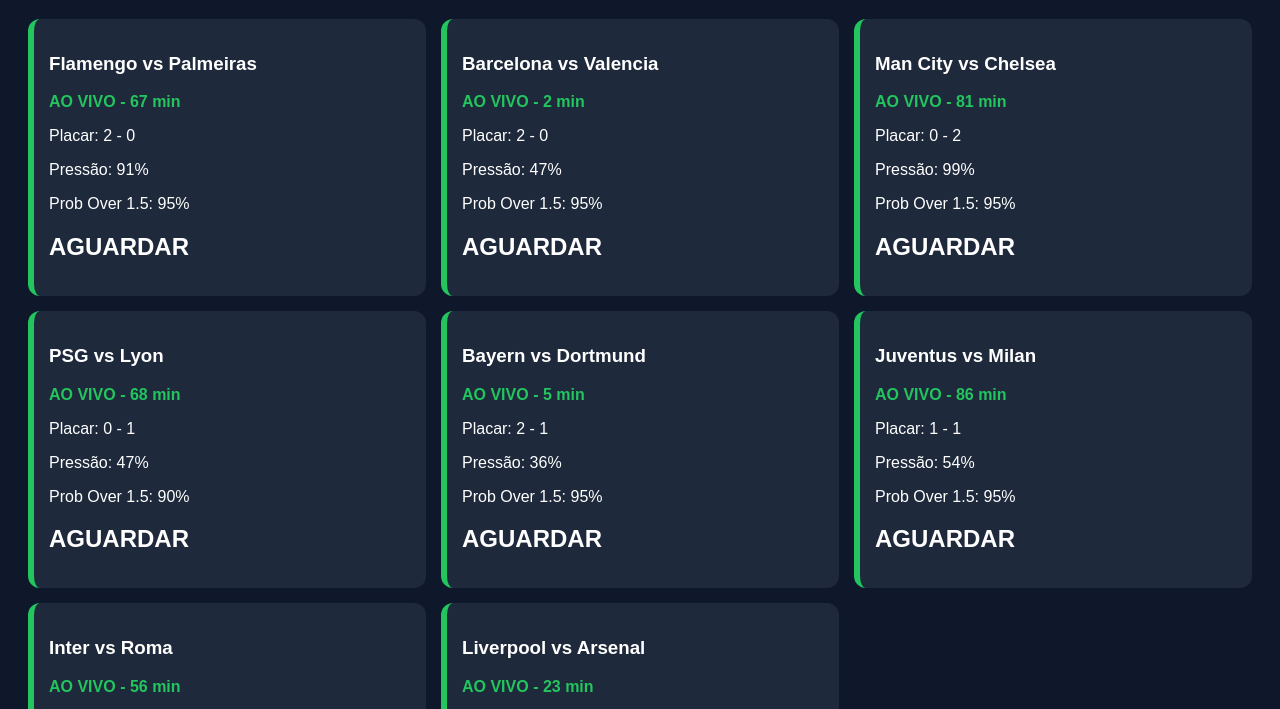
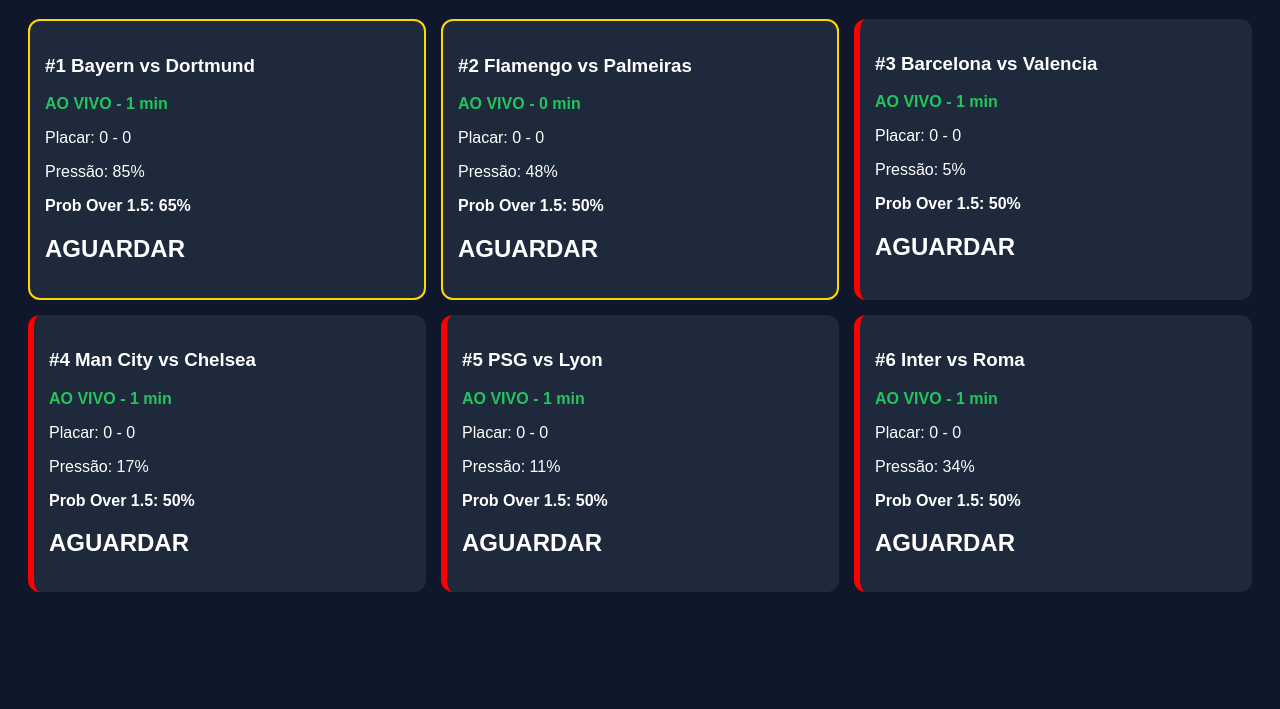
Before and after one commit to LuizInvest/over15-trader, a website: page public/index.html in a window 1280 px wide. Shown: the part 90-799 px from the top of the page. Drawn offline with Linux system fonts and the light colour scheme.

Commit message:
Update index.html

```diff
--- a/public/index.html
+++ b/public/index.html
@@ -37,6 +37,10 @@ h1 {
   color: #22c55e;
   font-weight: bold;
 }
+
+.top {
+  border: 2px solid gold;
+}
 </style>
 </head>
 
@@ -48,76 +52,78 @@ h1 {
 
 <script>
 
-// BASE DE JOGOS (SIMULAÇÃO REALISTA)
-const baseGames = [
-  { home: "Flamengo", away: "Palmeiras" },
-  { home: "Barcelona", away: "Valencia" },
-  { home: "Man City", away: "Chelsea" },
-  { home: "PSG", away: "Lyon" },
-  { home: "Bayern", away: "Dortmund" },
-  { home: "Juventus", away: "Milan" },
-  { home: "Inter", away: "Roma" },
-  { home: "Liverpool", away: "Arsenal" }
+// 🔥 BASE FIXA DE JOGOS
+const games = [
+  { home: "Flamengo", away: "Palmeiras", minute: 0, homeGoals: 0, awayGoals: 0 },
+  { home: "Barcelona", away: "Valencia", minute: 0, homeGoals: 0, awayGoals: 0 },
+  { home: "Man City", away: "Chelsea", minute: 0, homeGoals: 0, awayGoals: 0 },
+  { home: "PSG", away: "Lyon", minute: 0, homeGoals: 0, awayGoals: 0 },
+  { home: "Bayern", away: "Dortmund", minute: 0, homeGoals: 0, awayGoals: 0 },
+  { home: "Inter", away: "Roma", minute: 0, homeGoals: 0, awayGoals: 0 }
 ];
 
-// GERA JOGOS DINÂMICOS
-function generateGames() {
-  return baseGames.map(g => {
+// 🔄 ATUALIZAÇÃO REALISTA
+function updateGames() {
+  games.forEach(g => {
 
-    const minute = Math.floor(Math.random() * 90);
-    const homeGoals = Math.floor(Math.random() * 3);
-    const awayGoals = Math.floor(Math.random() * 3);
-
-    const total = homeGoals + awayGoals;
-
-    let pressure = Math.floor(Math.random() * 100);
-    let probability = 50;
-
-    if (minute > 10) probability += 10;
-    if (minute > 20) probability += 10;
-    if (pressure > 70) probability += 15;
-    if (total === 1) probability += 20;
-    if (total >= 2) probability = 95;
-
-    let signal = "AGUARDAR";
-
-    if (minute >= 10 && minute <= 30 && total === 0 && pressure > 65) {
-      signal = "🔥 ENTRAR AGORA";
+    if (g.minute < 90) {
+      g.minute += Math.floor(Math.random() * 3);
     }
 
-    return {
-      ...g,
-      minute,
-      homeGoals,
-      awayGoals,
-      pressure,
-      probability,
-      signal
-    };
+    // chance de gol
+    if (Math.random() > 0.93) {
+      if (Math.random() > 0.5) g.homeGoals++;
+      else g.awayGoals++;
+    }
+
+    const total = g.homeGoals + g.awayGoals;
+
+    g.pressure = Math.floor(Math.random() * 100);
+
+    g.probability = 50;
+
+    if (g.minute > 10) g.probability += 10;
+    if (g.minute > 25) g.probability += 10;
+    if (g.pressure > 70) g.probability += 15;
+    if (total === 1) g.probability += 20;
+    if (total >= 2) g.probability = 95;
+
+    g.signal = "AGUARDAR";
+
+    if (g.minute >= 10 && g.minute <= 30 && total === 0 && g.pressure > 65) {
+      g.signal = "🔥 ENTRAR AGORA";
+    }
+
   });
 }
 
-// RENDER
+// 🎯 RANKING (MELHORES JOGOS)
+function getTopGames(list) {
+  return [...list].sort((a,b) => b.probability - a.probability);
+}
+
+// 🎨 RENDER
 function render() {
-  const games = generateGames();
   const container = document.getElementById('games');
   container.innerHTML = '';
 
-  games.forEach(g => {
+  const sorted = getTopGames(games);
+
+  sorted.forEach((g, i) => {
 
     let color = "red";
     if (g.probability >= 80) color = "green";
     else if (g.probability >= 60) color = "orange";
 
     const div = document.createElement('div');
-    div.className = 'card ' + color;
+    div.className = 'card ' + color + (i < 2 ? ' top' : '');
 
     div.innerHTML = `
-      <h3>${g.home} vs ${g.away}</h3>
+      <h3>#${i+1} ${g.home} vs ${g.away}</h3>
       <p class="live">AO VIVO - ${g.minute} min</p>
       <p>Placar: ${g.homeGoals} - ${g.awayGoals}</p>
       <p>Pressão: ${g.pressure}%</p>
-      <p>Prob Over 1.5: ${g.probability}%</p>
+      <p><strong>Prob Over 1.5: ${g.probability}%</strong></p>
       <h2>${g.signal}</h2>
     `;
 
@@ -125,8 +131,12 @@ function render() {
   });
 }
 
-// atualiza automático
-setInterval(render, 4000);
+// ⏱ LOOP
+setInterval(() => {
+  updateGames();
+  render();
+}, 4000);
+
 render();
 
 </script>
```
